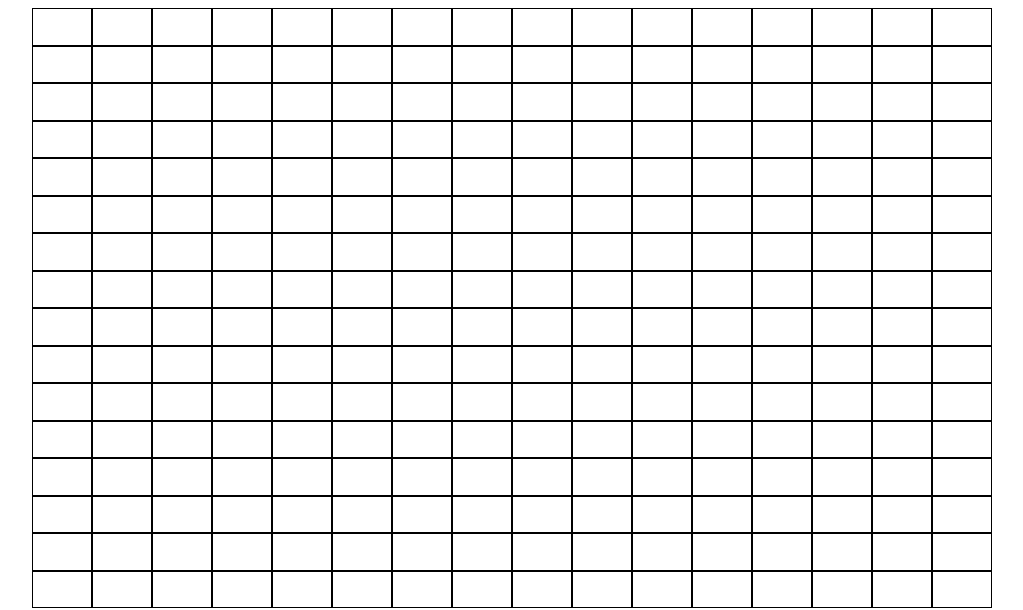
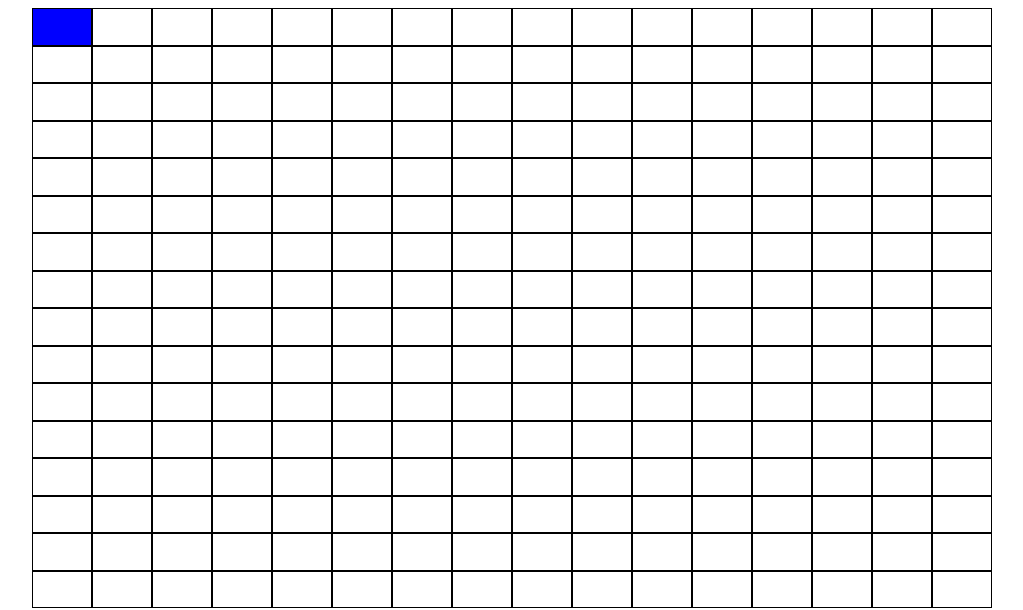
Before and after one commit to DamianSwarts/etch-a-sketch, a plain HTML site: page index.html in a window 1280 px wide. In both pictures the pointer is over the element 230 px from the left and 26 px from the top of the page. Shown: the whole page, without its empty margins (168-1191 px from the left). Drawn offline with Linux system fonts and the light colour scheme.

Commit message:
Added a hover effect to the divs so that it changes color when the user hovers over them

```diff
--- a/styles.css
+++ b/styles.css
@@ -22,3 +22,7 @@ body{
     border: 0.1px solid black;
     background-color: white;
 }
+
+.grid-cell:hover{
+    background-color: blue;
+}
```
